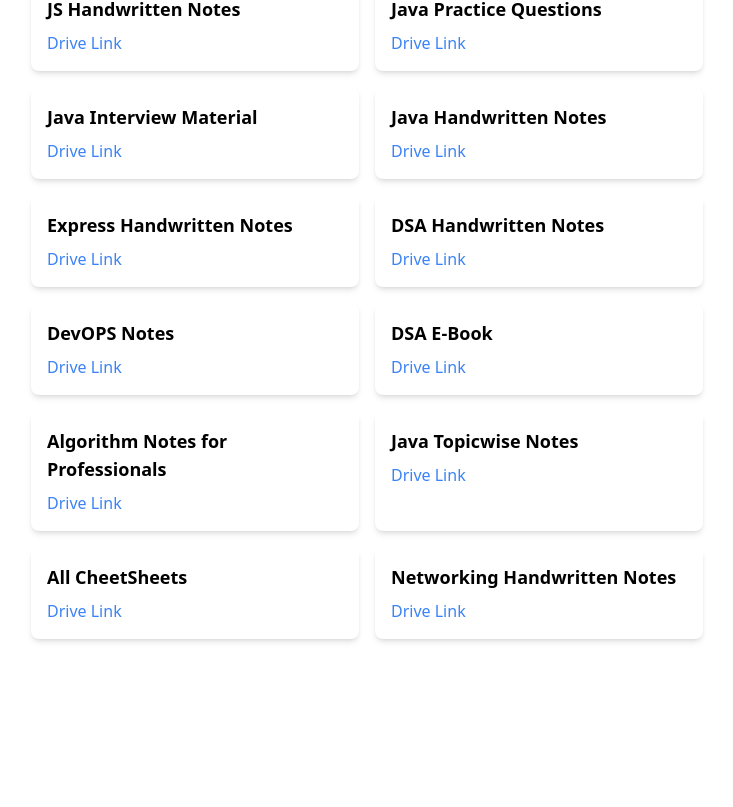
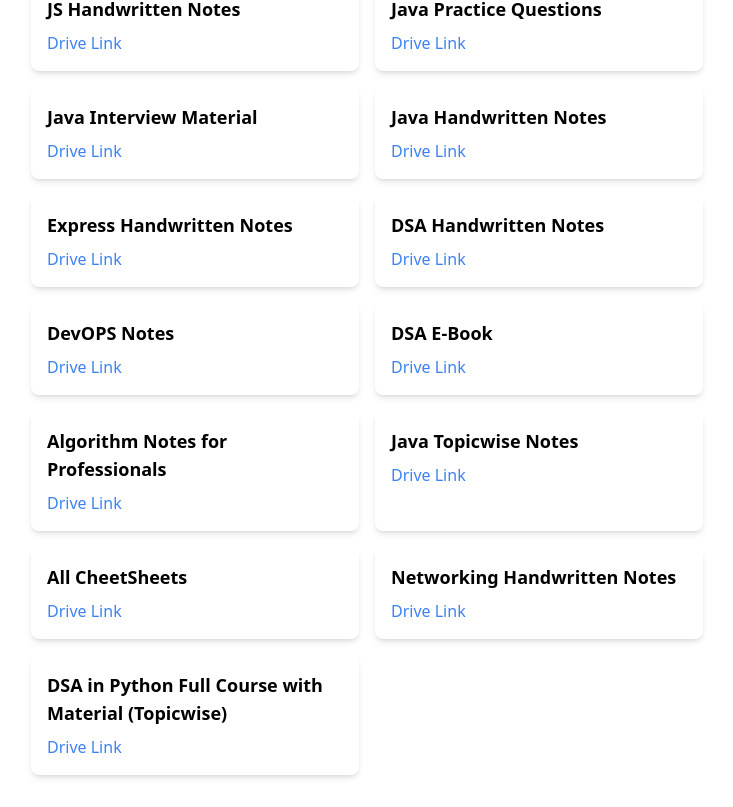
Before and after one commit to OctoTechHub/studysource, a React (Vite) app: page /notes in a window 1280 px wide. Shown: the part 911-1718 px from the top of the page, without its empty margins (273-1006 px from the left). Before the commit the page ends 1582 px from the top, so only its background shows below. Built offline with nearby package versions, Linux system fonts and the light colour scheme.

Commit message:
Updated Material

```diff
--- a/src/material.ts
+++ b/src/material.ts
@@ -175,5 +175,9 @@ export const materials = [
    {
     title: 'Networking Handwritten Notes',
     driveLink: 'https://drive.google.com/file/d/110gggh-XlWnAXiM5gW1yUows9cle68Fo/view?usp=sharing'
+   },
+   {
+    title: 'DSA in Python Full Course with Material (Topicwise)',
+    driveLink: 'https://drive.google.com/drive/folders/1mlJXFaG363Rj-cvLV-6SPC-WvillsBNU?usp=drive_link'
    }
  ]
```
